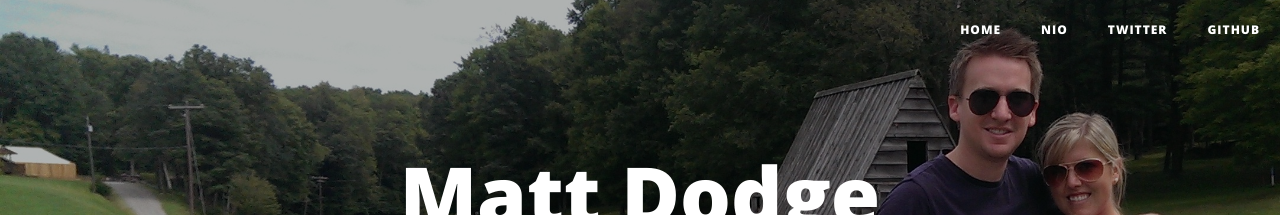
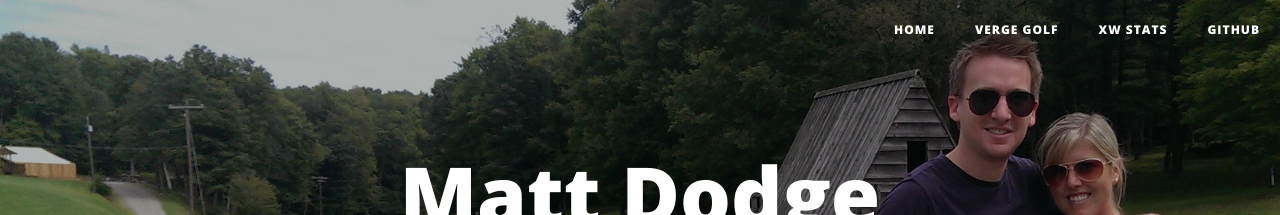
Before and after one commit to mattdodge/.codes, a Jekyll site: the page built from index.html, in a window 1280 px wide and 900 px high. Shown: the top 215 px of the window. Built offline with Jekyll 4.4.1, drawn with Linux system fonts in a browser that asks for light colours; nearby versions of some CDN libraries; the list of posts is cut into pages by our own code; comment, search, counter and statistics services are not loaded.

Commit message:
update nav links

```diff
--- a/_includes/nav.html
+++ b/_includes/nav.html
@@ -19,10 +19,10 @@
 				<a href="{{ site.baseurl }}/">Home</a>
 				</li>
 				<li>
-				<a href="https://niolabs.com">nio</a>
+				<a href="https://verge.golf">Verge Golf</a>
 				</li>
 				<li>
-				<a href="https://twitter.com/{{ site.twitter_username }}">Twitter</a>
+				<a href="https://xwstats.com">XW Stats</a>
 				</li>
 				<li>
 				<a href="https://github.com/{{ site.github_username }}">GitHub</a>
```
